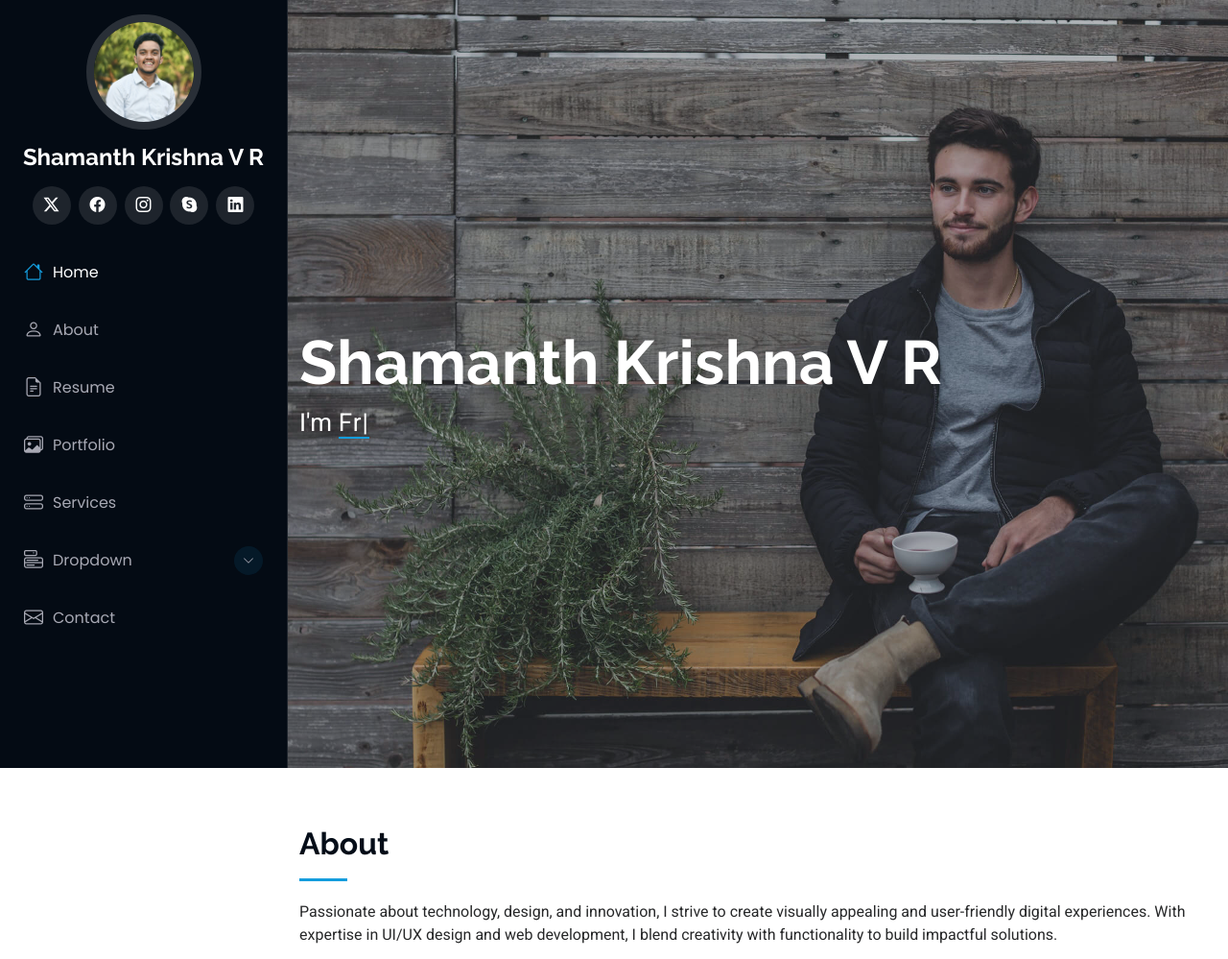
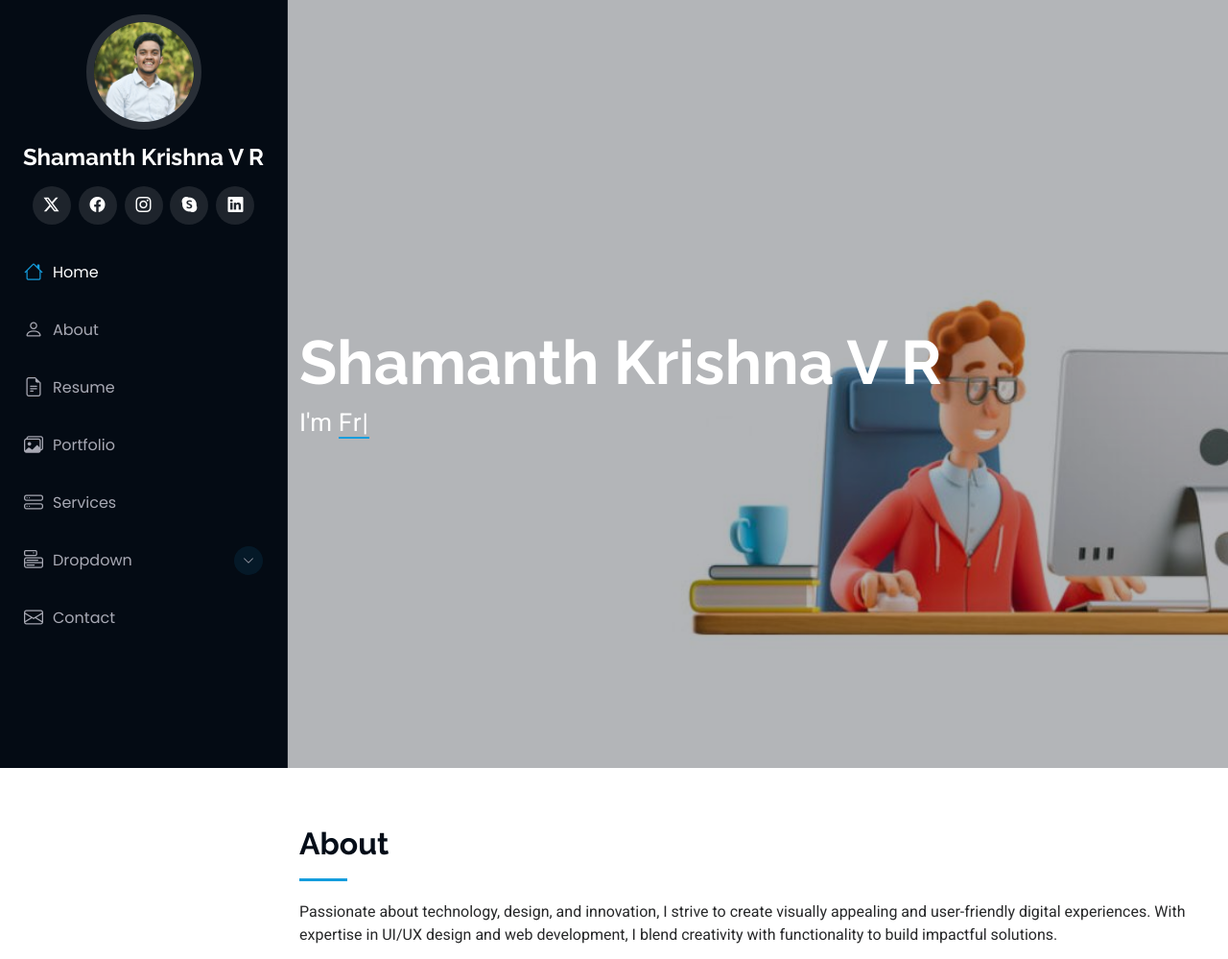
Before and after one commit to Shamanth-k/profile, a FastAPI app: page / in a window 1280 px wide. Shown: the top 999 px of the page at 96% size. Run offline with FastAPI, Linux system fonts and the light colour scheme; some libraries are stand-ins or nearby versions.

Commit message:
changed photo

```diff
--- a/templates/index.html
+++ b/templates/index.html
@@ -138,7 +138,7 @@
     <main class="main">
       <!-- Hero Section -->
       <section id="hero" class="hero section dark-background">
-        <img src="assets/img/hero-bg.jpg" alt="" data-aos="fade-in" class="" />
+        <img src="assets\img\myhero.jpg" alt="" data-aos="fade-in" class="" />
 
         <div class="container" data-aos="fade-up" data-aos-delay="100">
           <h2>Shamanth Krishna V R</h2>
```
Also changed, not shown: assets/img/myhero.jpg (added).
